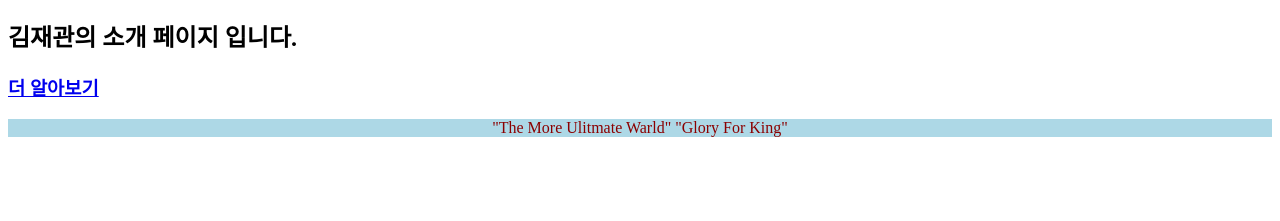
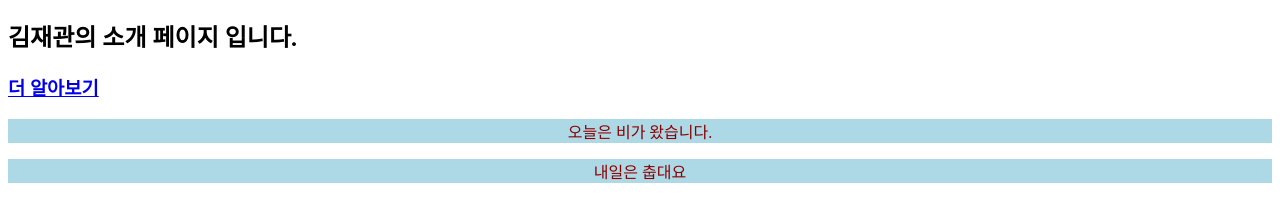
Before and after one commit to Kimjaekwan/practice_git, a plain HTML site: page Simple_webpage/index.html in a window 1280 px wide. Shown: the part 57-278 px from the top of the page. Drawn offline with Linux system fonts and the light colour scheme.

Commit message:
날씨 추가

```diff
--- a/Simple_webpage/index.html
+++ b/Simple_webpage/index.html
@@ -13,8 +13,9 @@
     <a href="info.html">더 알아보기</a>
 </h3>
 <p>
-    "The More Ulitmate Warld"
+    오늘은 비가 왔습니다.
+</p>
 
-    "Glory For King"
-
+<p>
+    내일은 춥대요
 </p>
```
